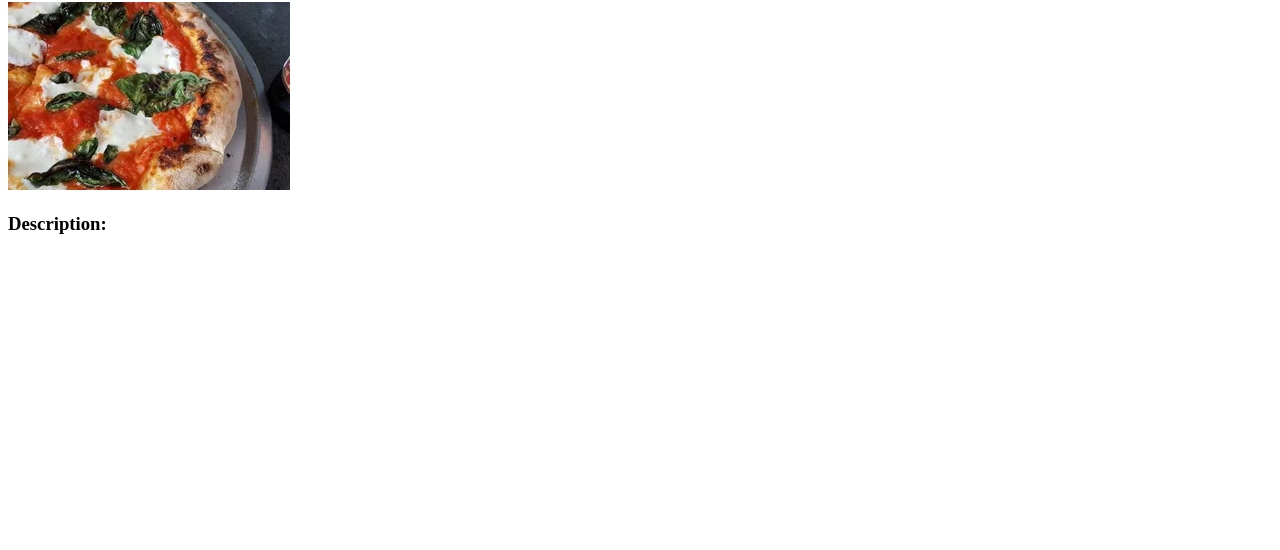
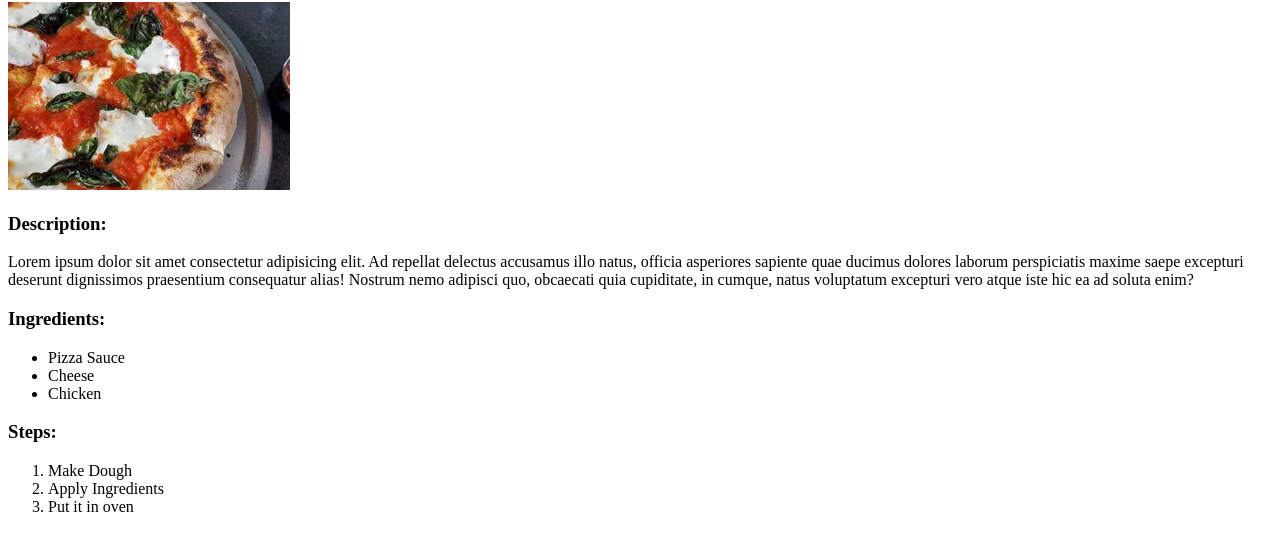
Before and after one commit to Muhammad-Sabir/odin-recipe, a plain HTML site: page recipes/pizza.html in a window 1280 px wide. Shown: the part 78-628 px from the top of the page. Drawn offline with Linux system fonts and the light colour scheme.

Commit message:
Finished pizza.html

```diff
--- a/recipes/pizza.html
+++ b/recipes/pizza.html
@@ -10,5 +10,25 @@
 		<h1>Pizza</h1>
 		<img src="../images/pizza.jpg" alt="Picture of a pizza." height="188px" />
 		<h3>Description:</h3>
+		<p>
+			Lorem ipsum dolor sit amet consectetur adipisicing elit. Ad repellat
+			delectus accusamus illo natus, officia asperiores sapiente quae ducimus
+			dolores laborum perspiciatis maxime saepe excepturi deserunt dignissimos
+			praesentium consequatur alias! Nostrum nemo adipisci quo, obcaecati quia
+			cupiditate, in cumque, natus voluptatum excepturi vero atque iste hic ea
+			ad soluta enim?
+		</p>
+		<h3>Ingredients:</h3>
+		<ul>
+			<li>Pizza Sauce</li>
+			<li>Cheese</li>
+			<li>Chicken</li>
+		</ul>
+		<h3>Steps:</h3>
+		<ol>
+			<li>Make Dough</li>
+			<li>Apply Ingredients</li>
+			<li>Put it in oven</li>
+		</ol>
 	</body>
 </html>
```
